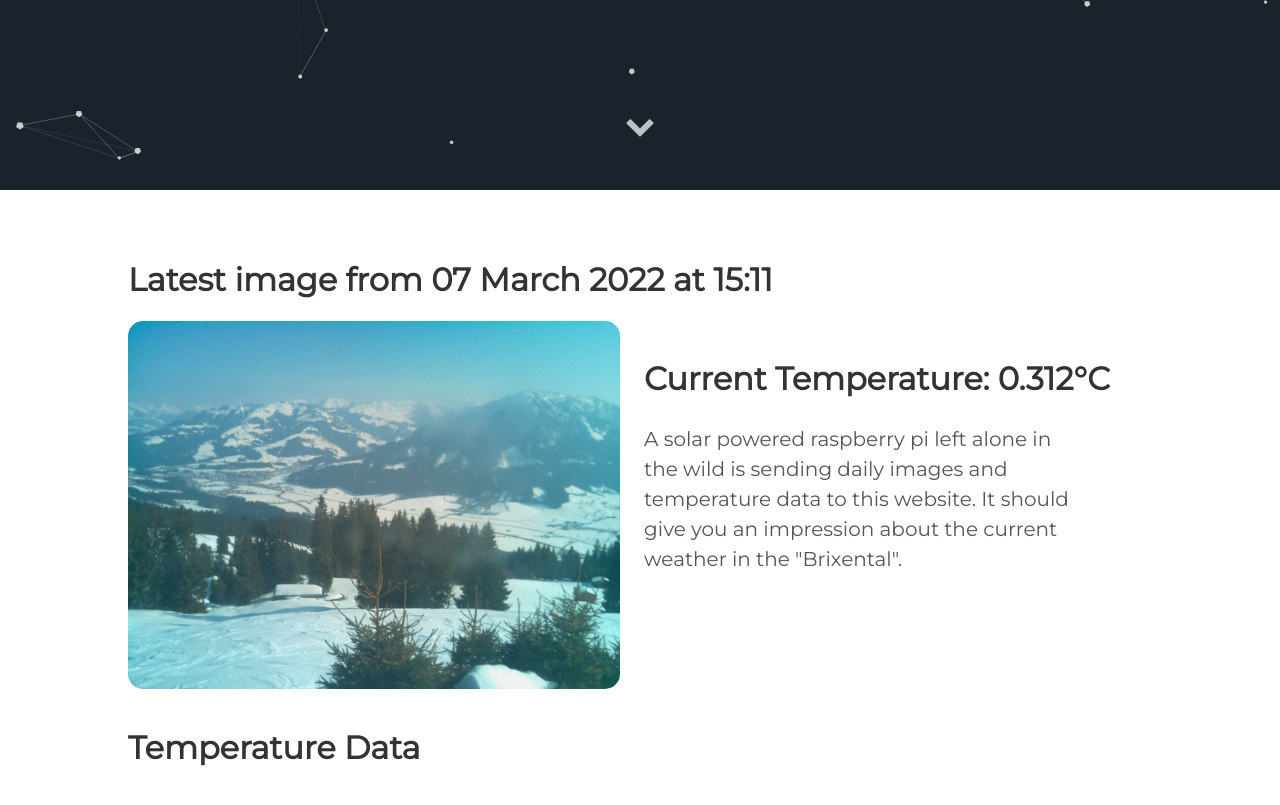
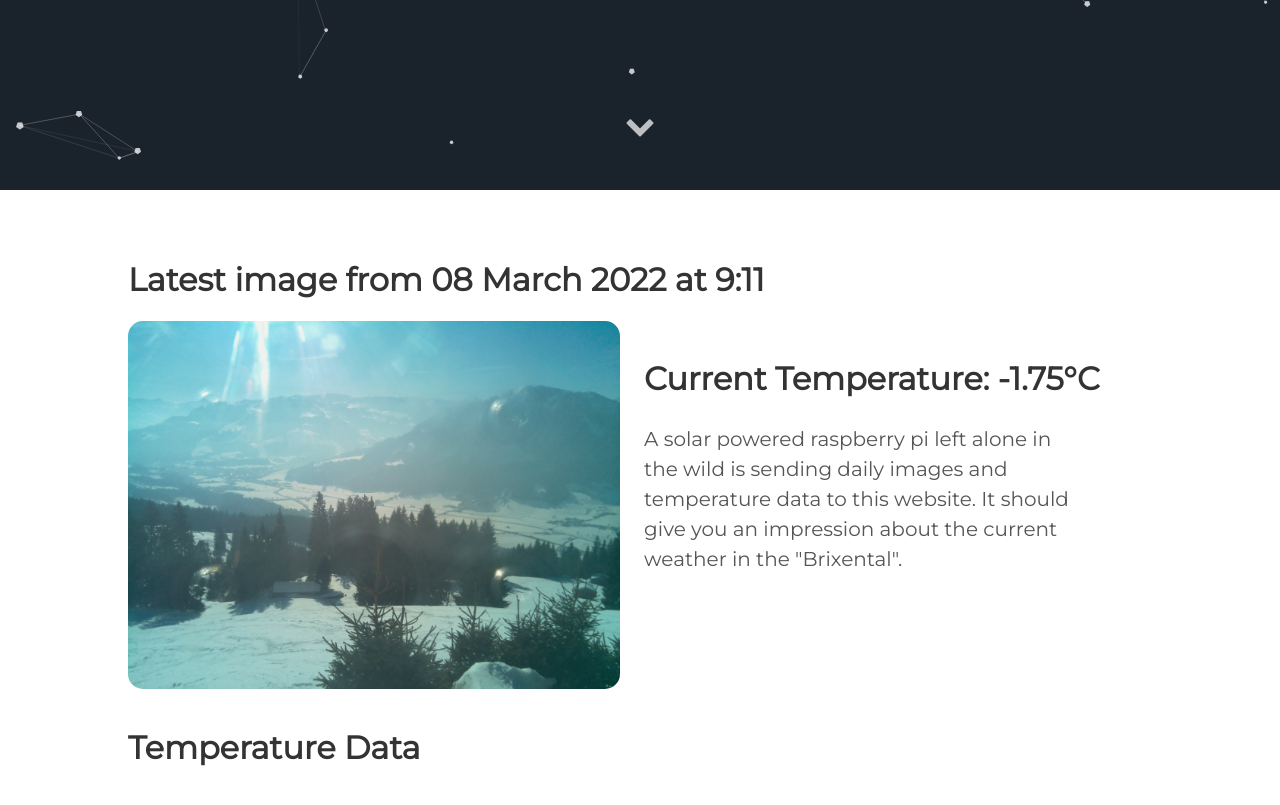
Before and after one commit to vektorious/vektorious.github.io, a Jekyll site: the page built from resources/huette.md, in a window 1280 px wide and 900 px high, scrolled down 710 px. Shown: the top 805 px of the window. Built offline with Jekyll 4.4.1, drawn with Linux system fonts in a browser that asks for light colours.

Commit message:
I'm a bot beep boop

```diff
--- a/resources/huette.md
+++ b/resources/huette.md
@@ -6,13 +6,13 @@ image: '/assets/img/'
 description: 'Live image from the Austrian alps'
 twitter_text: ' '
 ---
-## Latest image from 07 March 2022 at 15:11
+## Latest image from 08 March 2022 at  9:11
 <div class="huette">
   <div class="huette-image">
     <img src="{{ "/assets/img/huette.jpg" | prepend: site.baseurl }}">
   </div>
   <div class="huette-text">
-        <h2>Current Temperature: 0.312°C</h2>
+        <h2>Current Temperature: -1.75°C</h2>
         <p>A solar powered raspberry pi left alone in the wild is sending daily images and temperature data to this website. It should give you an impression about the current weather in the "Brixental".</p>
 
   </div>
```
Also changed, not shown: rpi-script/2022-03-08_090953.txt (renamed from rpi-script/2022-03-07_150952.txt, +5 -5 lines), rpi-script/huette.md (+2 -2 lines), assets/img/huette.jpg, assets/img/temp_plot.png, rpi-script/temp_plot.png, 1 other file.
